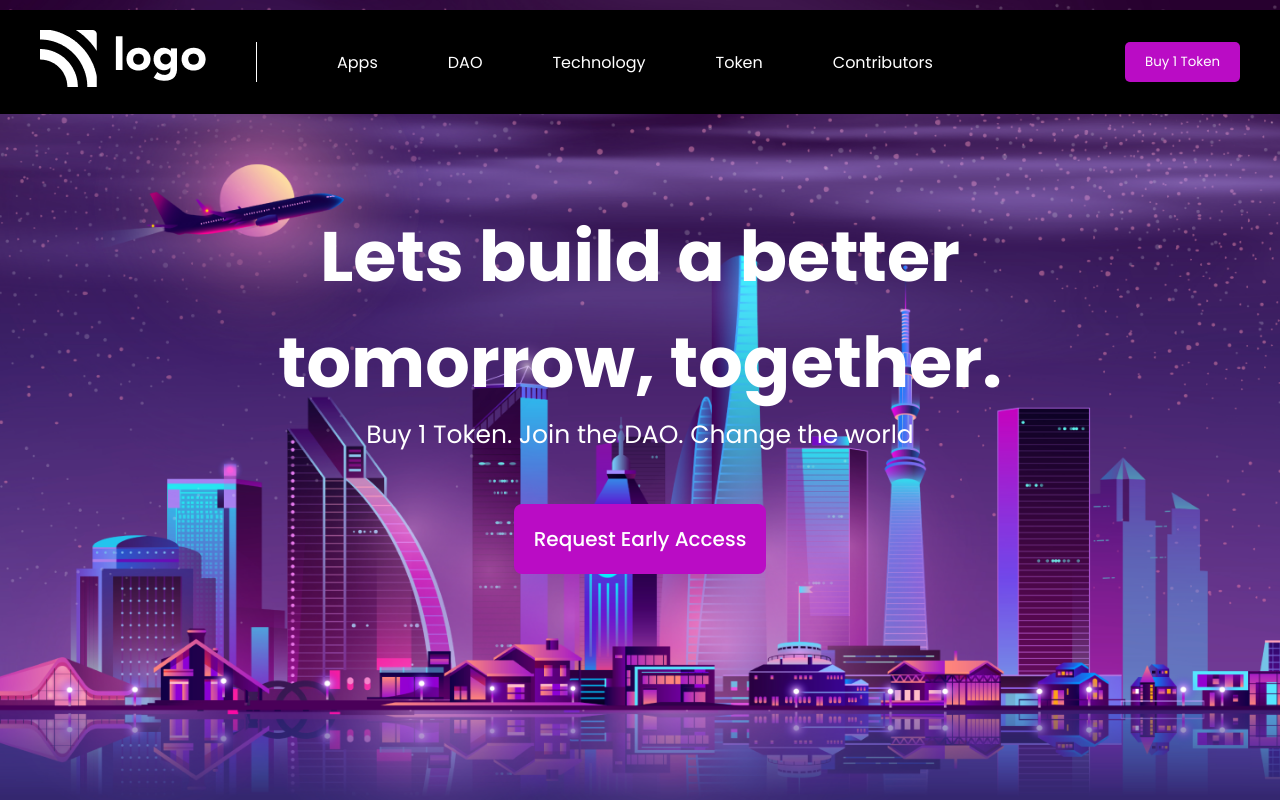
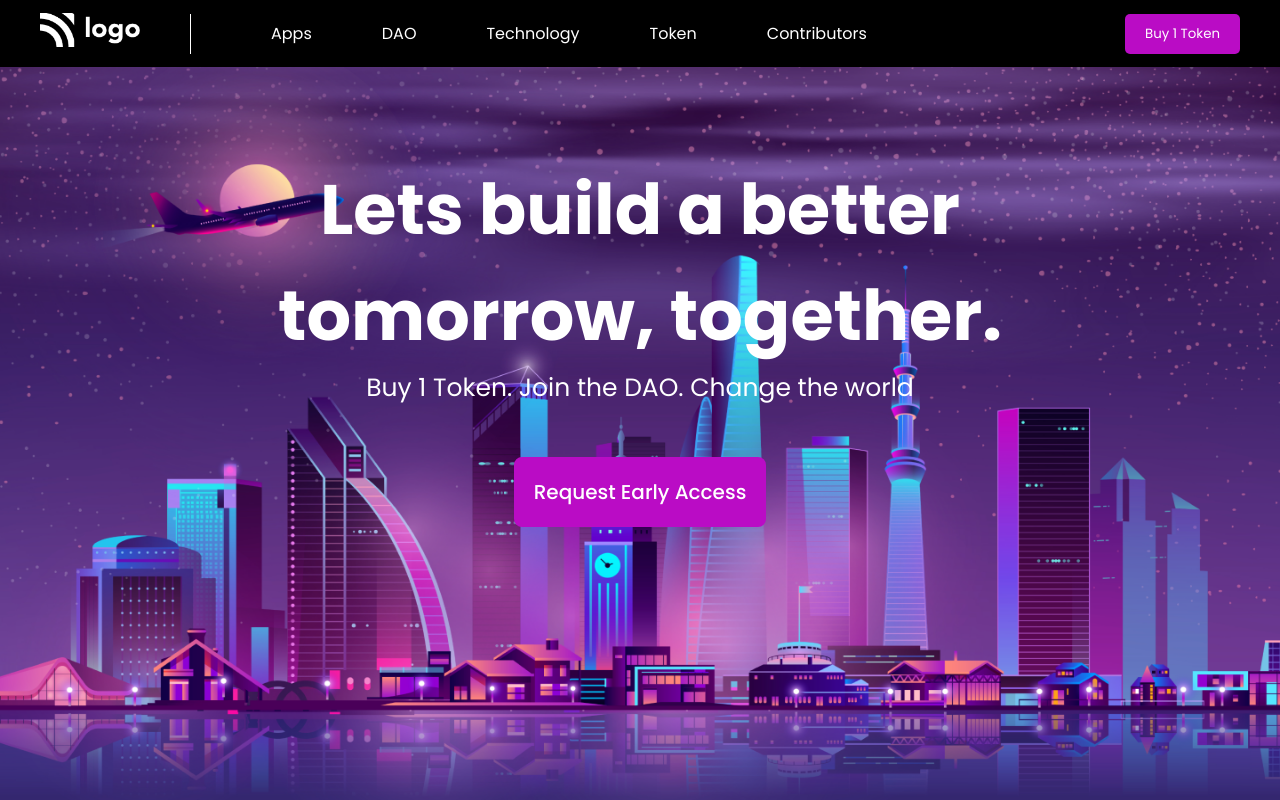
Before and after one commit to huzzii/live-class-project-5, a website: page index.html in a window 1280 px wide. Drawn offline with Linux system fonts and the light colour scheme.

Commit message:
navbar changes applied

```diff
--- a/index.html
+++ b/index.html
@@ -29,6 +29,7 @@
 							src="./assets/white-logo.png"
 							alt="logo"
 							class="logo"
+							width="100"
 						/>
 					</div>
 					<div class="line"></div>
--- a/style.css
+++ b/style.css
@@ -10,8 +10,8 @@
     display: flex;
     align-items: center;
     gap: 50px;
-    padding: 20px 40px;
-    margin-top: 10px;
+    padding: 13px 40px;
+    /* margin-top: 10px; */
 }
 
 .line{
```
